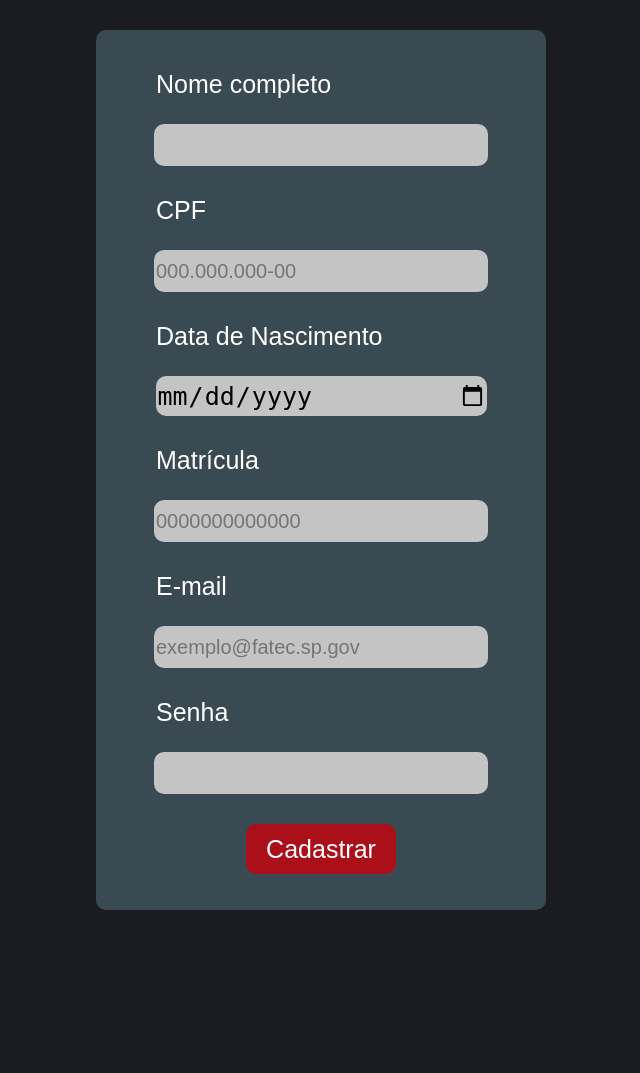
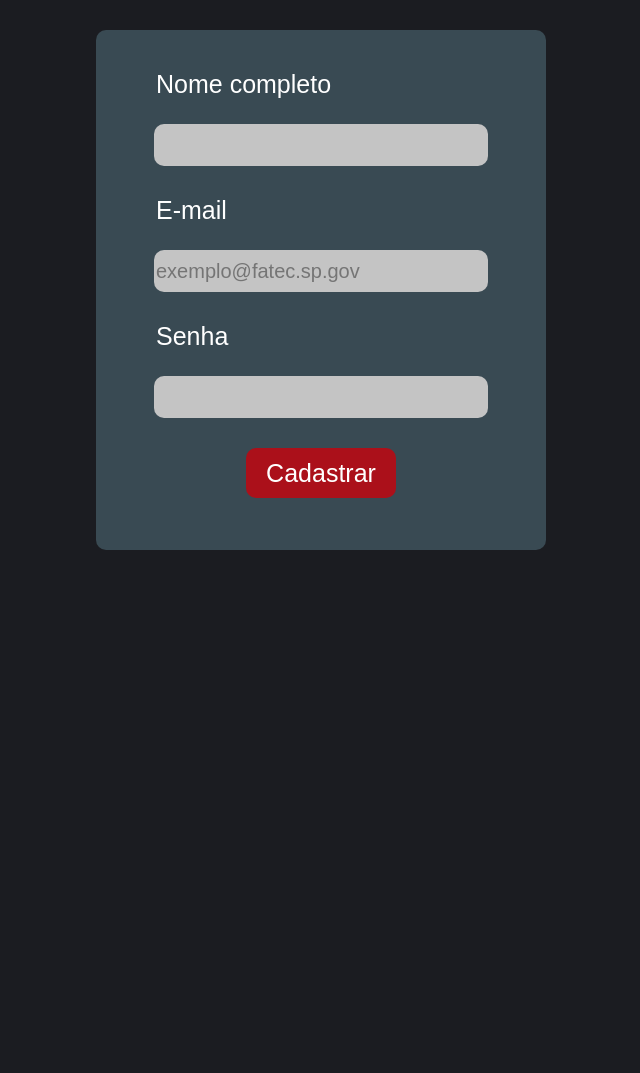
Before and after one commit to TheAchieversDSM/API-2021.2, a Python web app: template src/templates/cadastro.html in a window 1280 px wide. Shown: the part 255-1328 px from the top of the page, without its empty margins (319-959 px from the left). Run offline with Jinja, Linux system fonts and the light colour scheme; the template is opened without the code that fills it, so the values that code supplies are empty.

Commit message:
Atualização da página de cadastro

```diff
--- a/src/static/css/cad.css
+++ b/src/static/css/cad.css
@@ -35,7 +35,7 @@ form {
 .cadastro {
     max-width: 450px;
     min-width: 250px;
-    height: 880px;
+    height: 520px;
     top: 250px;
     background-color: rgba(66, 85, 95, 0.8) ;
     border-radius: 10px;
--- a/src/templates/cadastro.html
+++ b/src/templates/cadastro.html
@@ -20,18 +20,11 @@
                 <div class="campos">
                     <p>Nome completo</p>
                     <input type="text" name="nome">
-                    <p>CPF</p>
-                    <input type="text" name="cpf" maxlength="11" placeholder="000.000.000-00">
-                    <p>Data de Nascimento</p>
-                    <input type="date" name="data de nascimento">
-                    <p>Matrícula</p>
-                    <input type="text" name="matricula" maxlength="13" placeholder="0000000000000">
                     <p>E-mail</p>
                     <input type="text" name="e-mail" placeholder="exemplo@fatec.sp.gov">
                     <p>Senha</p>
                     <input type="password" name="senha"><br>
                 </div>
-
                 <button><a href="login.html">Cadastrar</a></button><br>
             </form>
         </main>
```
